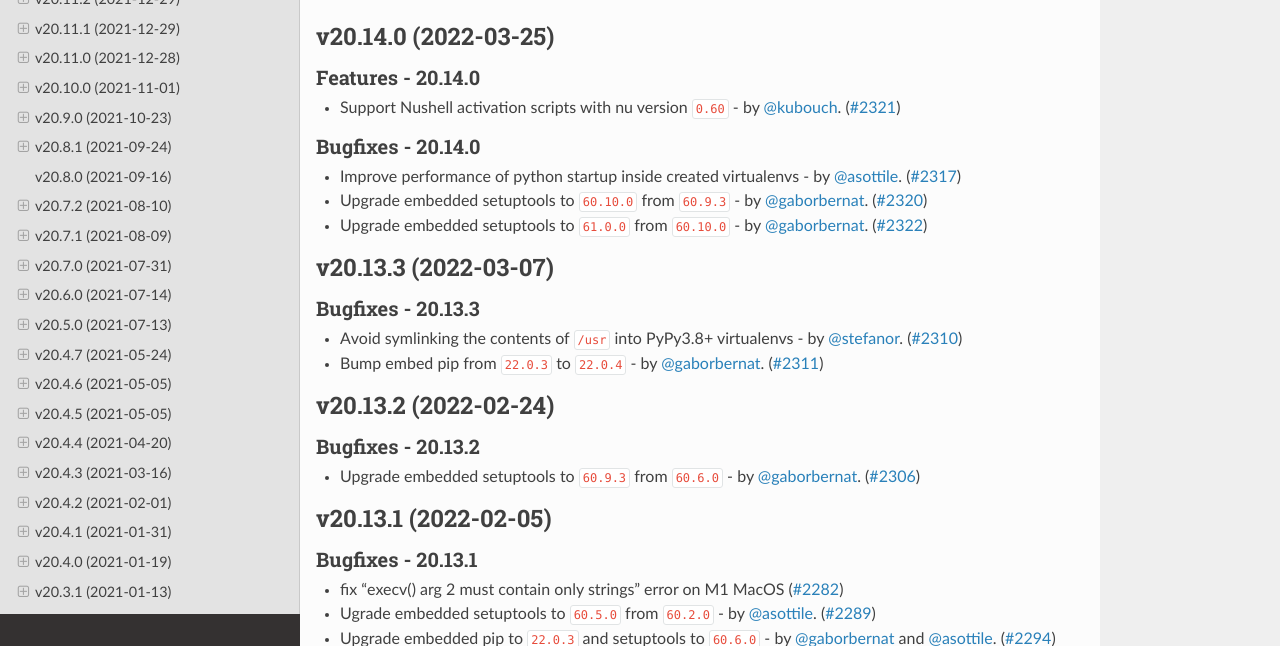
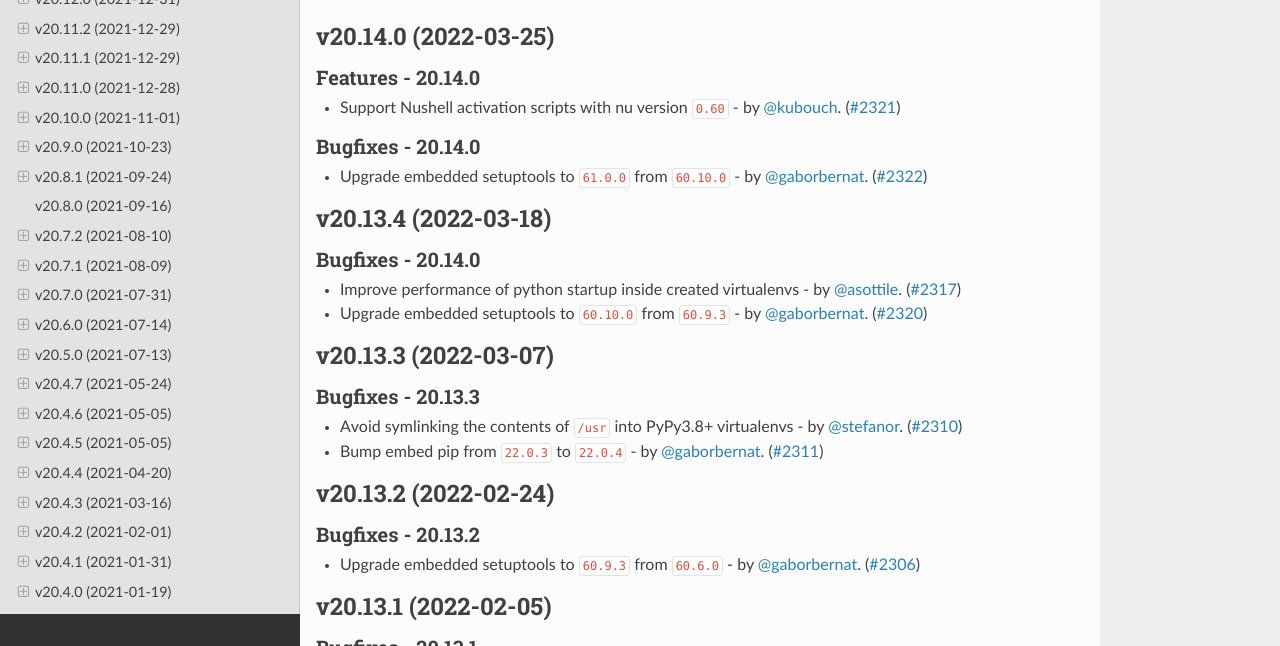
Before and after one commit to pypa/virtualenv, a Sphinx documentation site: the page built from docs/changelog.rst, in a window 1280 px wide and 900 px high, cut to the strip 254-900 px from the top of the window. Built offline with Sphinx 7.4.7 and the Read the Docs theme 2.0.0, drawn with Linux system fonts in a browser that asks for light colours; pages that are not in the unit, such as notebooks, are missing from menus; the version number could not be read and is left out; some of the changed text lies outside the part shown.

Commit message:
Fix changelog
Signed-off-by: Bernát Gábor <bgabor8@bloomberg.net>

```diff
--- a/docs/changelog.rst
+++ b/docs/changelog.rst
@@ -14,10 +14,15 @@ Features - 20.14.0
 
 Bugfixes - 20.14.0
 ~~~~~~~~~~~~~~~~~~
+- Upgrade embedded setuptools to ``61.0.0`` from ``60.10.0`` - by :user:`gaborbernat`. (`#2322 <https://github.com/pypa/virtualenv/issues/2322>`_)
+
+v20.13.4 (2022-03-18)
+---------------------
+
+Bugfixes - 20.14.0
+~~~~~~~~~~~~~~~~~~
 - Improve performance of python startup inside created virtualenvs - by :user:`asottile`. (`#2317 <https://github.com/pypa/virtualenv/issues/2317>`_)
 - Upgrade embedded setuptools to ``60.10.0`` from ``60.9.3`` - by :user:`gaborbernat`. (`#2320 <https://github.com/pypa/virtualenv/issues/2320>`_)
-- Upgrade embedded setuptools to ``61.0.0`` from ``60.10.0`` - by :user:`gaborbernat`. (`#2322 <https://github.com/pypa/virtualenv/issues/2322>`_)
-
 
 v20.13.3 (2022-03-07)
 ---------------------
```
